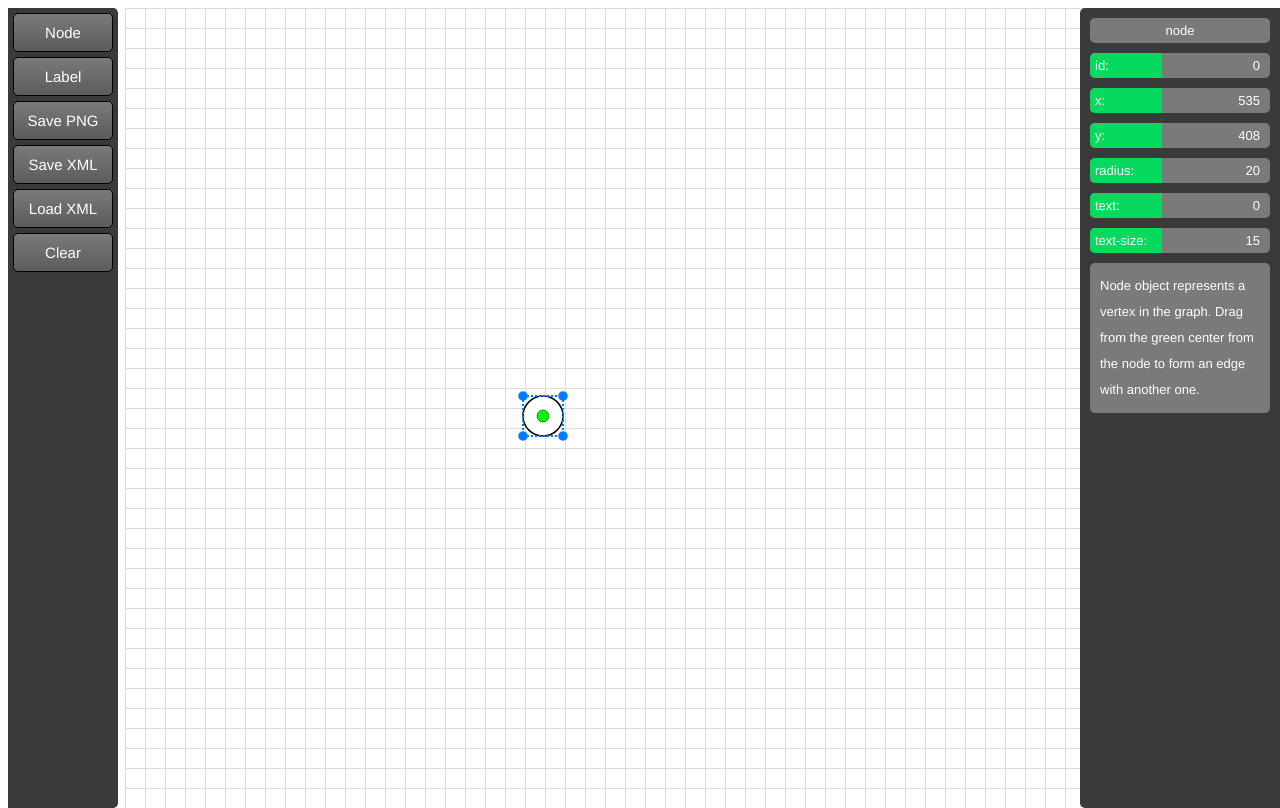
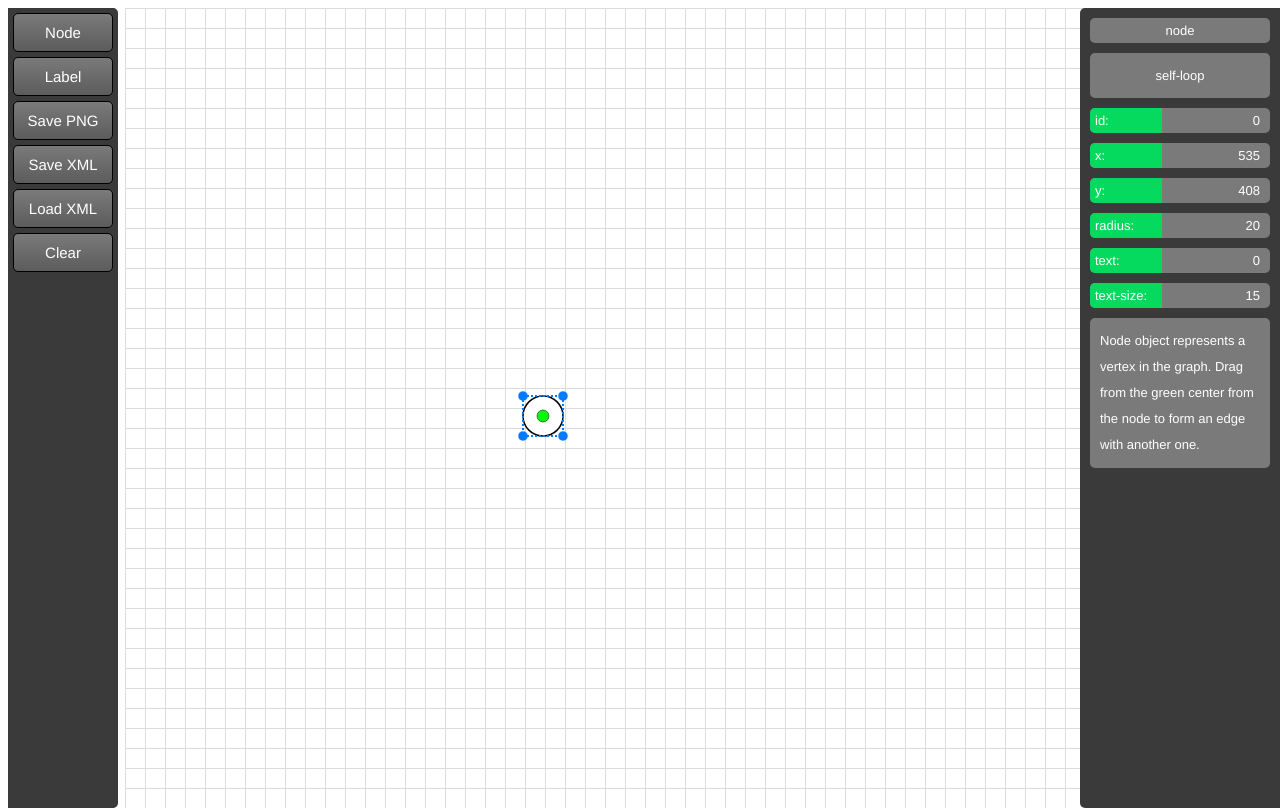
Before and after one commit to tpan496/csgraph_editor, a website: page app/index.html in a window 1280 px wide. Both pictures are taken after a click on the button "Node". Drawn offline with nearby package versions, Linux system fonts and the light colour scheme.

Commit message:
self-loop for node

```diff
--- a/app/index.html
+++ b/app/index.html
@@ -31,6 +31,7 @@
 
     <div id="info">
         <div class="info" id="element" style="text-align: center">none</div>
+        <div class="info-button" id="self-loop">self-loop</div>
         <div class="info-button" id="grid">enable grid</div>
         <div class="info-button" id="directed">enable directed</div>
         <div class="info">id: <label id="id">?</div>
--- a/app/index.js
+++ b/app/index.js
@@ -33,6 +33,7 @@ var guideInfo;
 var gridOnButton;
 var directedOnButton;
 var clearButton;
+var selfLoopButton;
 
 $(document).ready(function () {
     svg = $('svg')[0];
@@ -48,6 +49,7 @@ $(document).ready(function () {
     gridOnButton = $('#grid');
     directedOnButton = $('#directed');
     guideInfo = $('#guide');
+    selfLoopButton = $('#self-loop');
     displayBoard();
 
     $('#button-circle').click(function () {
@@ -128,6 +130,10 @@ $(document).ready(function () {
 
     $('#directed').click(function () {
         toggleDirected($(this));
+    });
+
+    $('#self-loop').click(function(){
+        toggleSelfLoop($(this), selectedElement);
     });
 });
 
@@ -238,6 +244,8 @@ var drawNode = function (x, y) {
     var node = document.createElementNS(svgns, 'g');
     var circle = drawCircle(x, y, 20, 'white', 'black', 1.5);
     var mutator = drawMutator(x, y, 20);
+    var loop = drawHalfCircle(x,y, 20);
+    loop.setAttribute('visibility', 'hidden');
 
     var text;
     var recycledId = getReusableId();
@@ -255,6 +263,7 @@ var drawNode = function (x, y) {
     node.appendChild(circle);
     node.appendChild(text);
     node.appendChild(mutator);
+    node.appendChild(loop);
     node.setAttribute('transform', 'matrix(1 0 0 1 0 0)');
     node.setAttribute('onmousedown', 'selectElement(evt)');
     node.setAttribute('class', 'node');
--- a/app/info.js
+++ b/app/info.js
@@ -17,6 +17,12 @@ var displayInfo = function (node) {
         radiusInfo.html(node.children[0].getAttribute('radius'));
         radiusInfo.parent().show();
         guideInfo.html(nodeString);
+        selfLoopButton.show();
+        if(node.children[3].getAttribute('visibility') == 'hidden'){
+            selfLoopButton.css('background', '#7a7a7a');
+        }else{
+            selfLoopButton.css('background', 'rgb(6, 218, 94)');
+        }
     } else if (node.getAttribute('class') == 'edge') {
         fromInfo.html(node.getAttribute('v1'));
         fromInfo.parent().show();
@@ -83,4 +89,5 @@ var clearBoard = function () {
     yInfo.parent().hide();
     directedOnButton.hide();
     gridOnButton.hide();
+    selfLoopButton.hide();
 };
--- a/app/misc.js
+++ b/app/misc.js
@@ -115,3 +115,13 @@ var loadXML = function () {
         input.dispatchEvent(evt);
     }
 };
+
+var toggleSelfLoop = function(target, e){
+    if(e.children[3].getAttribute('visibility') == 'hidden'){
+        e.children[3].setAttribute('visibility', 'visible');
+        target.css('background', 'rgb(6, 218, 94)');
+    }else{
+        e.children[3].setAttribute('visibility', 'hidden');
+        target.css('background', '#7a7a7a');
+    }
+};
--- a/app/scale.js
+++ b/app/scale.js
@@ -336,4 +336,7 @@ var scaleTo = function (targetRadius) {
     eMatrix[3] = rate;
     lineE.setAttribute('transform', matrixToString(eMatrix));
     updateXY(lineE, dr, 0);
+
+    var loop = selectedElement.children[3];
+    updateHalfCircle(selectedElement, loop, parseInt(circle.getAttribute('position-x')), parseInt(circle.getAttribute('position-y')), selectedElement.children[0].getAttribute('radius'));
 };
--- a/app/shape.js
+++ b/app/shape.js
@@ -26,7 +26,7 @@ var drawRect = function (x, y, w, h) {
     rect.setAttributeNS(null, 'height', h);
     rect.setAttribute('stroke', 'rgb(0,122,255)');
     rect.setAttribute('fill', 'transparent');
-    rect.setAttribute('stroke-dasharray', [2,2]);
+    rect.setAttribute('stroke-dasharray', [2, 2]);
     rect.setAttribute('stroke-width', 2);
     return rect;
 };
@@ -112,26 +112,26 @@ var drawArrowHead = function (edge) {
     var gamma = Math.PI - theta - Math.PI / 3;
 
     var xLeft, yLeft, xRight, yRight;
-    if(x1<x2){
+    if (x1 < x2) {
         xLeft = x2 - a * Math.abs(Math.cos(theta));
-        if(gamma < Math.PI/2){
-            xRight = x2 + a*Math.abs(Math.cos(gamma));
-        }else{
+        if (gamma < Math.PI / 2) {
+            xRight = x2 + a * Math.abs(Math.cos(gamma));
+        } else {
             xRight = x2 - a * Math.abs(Math.cos(gamma));
         }
-    }else{
+    } else {
         xLeft = x2 + a * Math.abs(Math.cos(theta));
-        if(gamma < Math.PI/2){
-            xRight = x2 - a*Math.abs(Math.cos(gamma));
-        }else{
+        if (gamma < Math.PI / 2) {
+            xRight = x2 - a * Math.abs(Math.cos(gamma));
+        } else {
             xRight = x2 + a * Math.abs(Math.cos(gamma));
         }
     }
 
-    if(y1<y2){
+    if (y1 < y2) {
         yLeft = y2 - a * Math.sin(theta);
         yRight = y2 - a * Math.sin(gamma);
-    }else{
+    } else {
         yLeft = y2 + a * Math.sin(theta);
         yRight = y2 + a * Math.sin(gamma);
     }
@@ -156,7 +156,7 @@ var drawArrowHead = function (edge) {
     return polygon;
 };
 
-var drawInputBox = function(x,y,w,h){
+var drawInputBox = function (x, y, w, h) {
     var foreign = document.createElementNS(svgns, 'foreignObject');
     foreign.setAttribute('x', x);
     foreign.setAttribute('y', y);
@@ -174,3 +174,77 @@ var drawInputBox = function(x,y,w,h){
     foreign.appendChild(input);
     return foreign;
 };
+
+var drawHalfCircle = function (x, y, r) {
+    var g = document.createElementNS(svgns, 'g');
+    var path = document.createElementNS(svgns, 'path');
+    var R = r;
+    var r = 15;
+    if(R<15){
+        r = R*0.8;
+    }
+    var xx = x;
+    var yy = y - (Math.sqrt(R*R-r*r/8)+r/Math.sqrt(2));
+    path.setAttribute('d', describeArc(xx,yy,r,-135,135));
+    path.setAttribute('fill', 'none');
+    path.setAttribute('stroke-width', 1.5);
+    path.setAttribute('stroke', 'black');
+
+    var polygon = document.createElementNS(svgns, "polygon");
+    var x = xx - r*8/15, y = yy - r*2/15;
+    var theta = Math.PI / 6;
+    var gamma = Math.PI - Math.PI / 6 - Math.PI / 3;
+    var xLeft = x - 15 * Math.cos(theta),
+        yLeft = y + 15 * Math.sin(theta),
+        xRight = x + 15 * Math.cos(gamma),
+        yRight = y + 15 * Math.sin(gamma);
+
+    var array = arr = [[xLeft, yLeft],
+    [xRight, yRight],
+    [x, y]];
+
+    for (value of array) {
+        var point = svg.createSVGPoint();
+        point.x = value[0];
+        point.y = value[1];
+        polygon.points.appendItem(point);
+    }
+
+    polygon.setAttribute('class', 'arrow-head');
+    polygon.setAttribute('transform-origin', 'center');
+    polygon.setAttribute('fill', 'black');
+
+    g.appendChild(path);
+    g.appendChild(polygon);
+    return g;
+};
+
+var updateHalfCircle = function (node, loop, x, y, r) {
+    var g = drawHalfCircle(x, y, r);
+    node.removeChild(loop);
+    node.appendChild(g);
+};
+
+var polarToCartesian = function(centerX, centerY, radius, angleInDegrees) {
+    var angleInRadians = (angleInDegrees - 90) * Math.PI / 180.0;
+
+    return {
+        x: centerX + (radius * Math.cos(angleInRadians)),
+        y: centerY + (radius * Math.sin(angleInRadians))
+    };
+}
+
+var describeArc = function(x, y, radius, startAngle, endAngle) {
+
+    var start = polarToCartesian(x, y, radius, endAngle);
+    var end = polarToCartesian(x, y, radius, startAngle);
+
+    var largeArcFlag = endAngle - startAngle <= 180 ? "0" : "1";
+
+    var d = [
+        "M", start.x, start.y,
+        "A", radius, radius, 0, largeArcFlag, 0, end.x, end.y
+    ].join(" ");
+
+    return d;
+}
```
